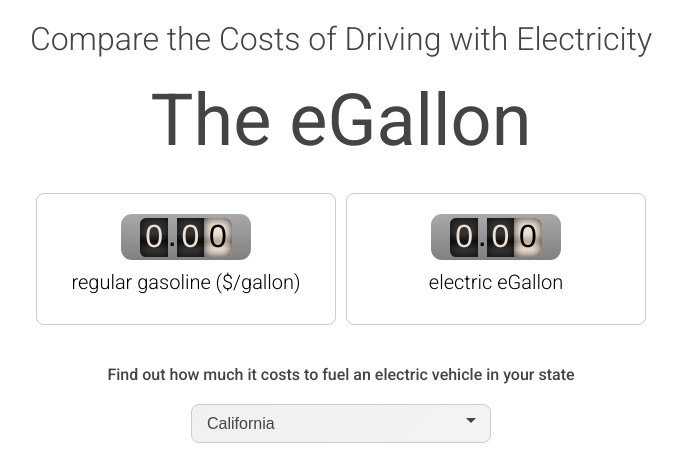
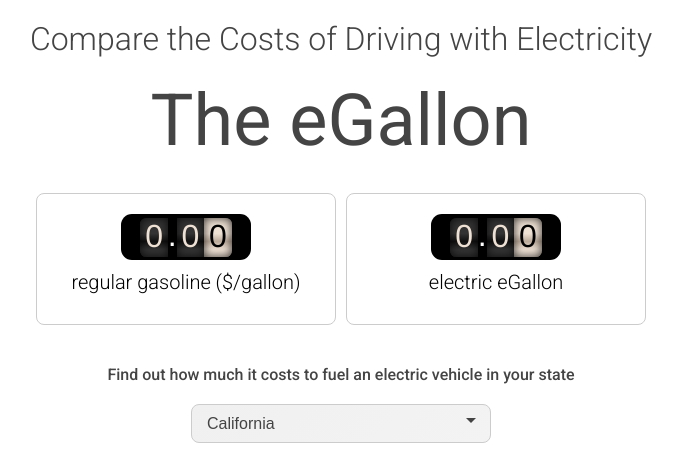
Before and after one commit to augiekazickas/augiekazickas.github.io, a PHP site: page / in a window 1280 px wide. Shown: the part 76-535 px from the top of the page, without its empty margins (299-982 px from the left). Run offline with PHP 8.4, Linux system fonts and the light colour scheme.

Commit message:
Add files via upload

```diff
--- a/odometer-theme-car.css
+++ b/odometer-theme-car.css
@@ -92,7 +92,6 @@
   padding: 0.10em; /* Reduce padding to make the background less wide */
   max-width:130px; /* Optional: set a maximum width to further reduce size */
   margin: 0 auto; /* Center it horizontally */
-  background: linear-gradient(to bottom, #A9A9A9, #808080); /* Black to dark gray gradient */
 }
 .odometer.odometer-auto-theme .odometer-digit, .odometer.odometer-theme-car .odometer-digit {
   -moz-box-shadow: inset 0 0 0.3em rgba(0, 0, 0, 0.8);
@@ -137,5 +136,5 @@
 
 .odometer.odometer-auto-theme .odometer-formatting-mark,
 .odometer.odometer-theme-car .odometer-formatting-mark {
-    color: #000; /* Change to desired color */
+    color: #fff /* Change to desired color */
 }
```
